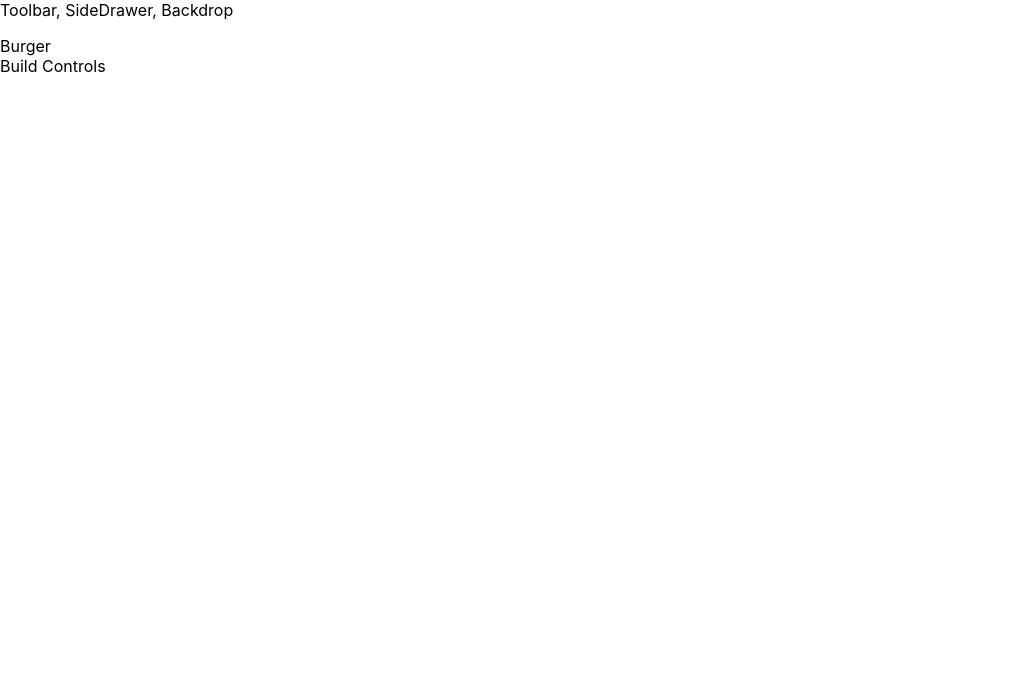
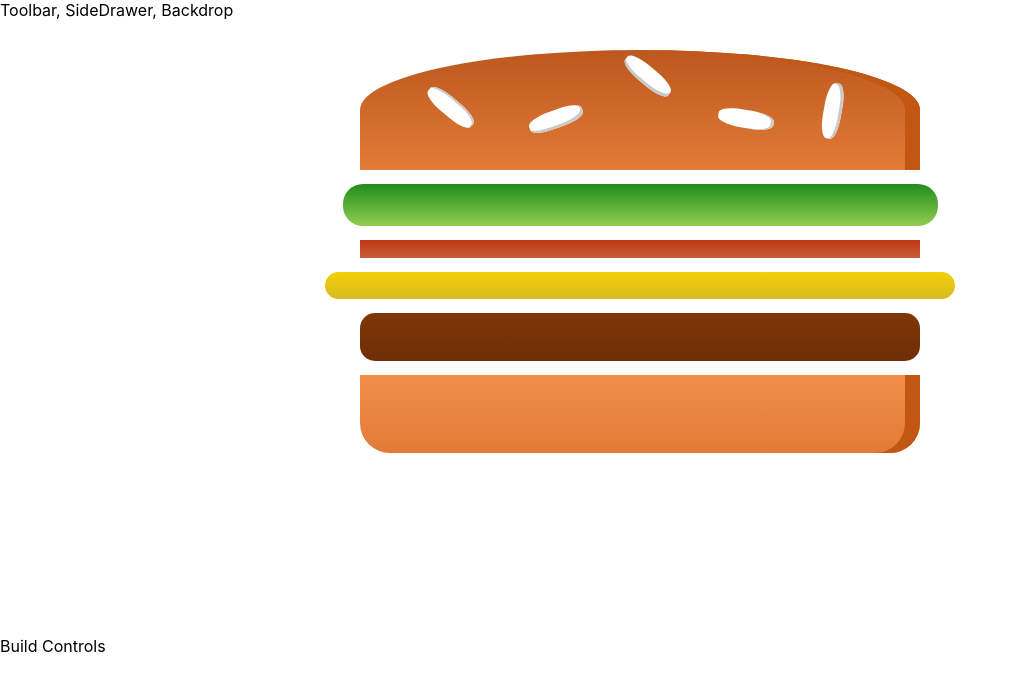
Before and after one commit to mdavid36/udemy-burger, a React (Create React App) app: page / in a window 1280 px wide. Shown: the top 690 px of the page, without its empty margins (0-1017 px from the left). Built offline with nearby package versions, Linux system fonts and the light colour scheme.

Commit message:
added burger ingredients and a static burger

```diff
--- a/src/components/Burger/Burger.js
+++ b/src/components/Burger/Burger.js
@@ -0,0 +1,19 @@
+import React from "react";
+
+import classStyles from "./BurgerIngredient/Burger.module.css";
+import BurgerIngredient from "./BurgerIngredient/BurgerIngredient";
+
+const Burger = (props) => {
+  return (
+    <div className={classStyles.Burger}>
+      <BurgerIngredient type="bread-top" />
+      <BurgerIngredient type="lettuce" />
+      <BurgerIngredient type="bacon" />
+      <BurgerIngredient type="cheese" />
+      <BurgerIngredient type="meat" />
+      <BurgerIngredient type="bread-bottom" />
+    </div>
+  );
+};
+
+export default Burger;
--- /dev/null
+++ b/src/components/Burger/BurgerIngredient/Burger.module.css
@@ -0,0 +1,30 @@
+.Burger {
+  width: 100%;
+  margin: auto;
+  height: 250px;
+  overflow: scroll;
+  text-align: center;
+  font-weight: bold;
+  font-size: 1.2rem;
+}
+
+@media (min-width: 500px) and (min-height: 400px) {
+  .Burger {
+    width: 350px;
+    height: 300px;
+  }
+}
+
+@media (min-width: 500px) and (min-height: 401px) {
+  .Burger {
+    width: 450px;
+    height: 400px;
+  }
+}
+
+@media (min-width: 1000px) and (min-height: 700px) {
+  .Burger {
+    width: 700px;
+    height: 600px;
+  }
+}
--- a/src/components/Burger/BurgerIngredient/BurgerIngredient.js
+++ b/src/components/Burger/BurgerIngredient/BurgerIngredient.js
@@ -23,7 +23,7 @@ class BurgerIngredient extends Component {
       case "meat":
         ingredient = <div className={classStyles.Meat}></div>;
         break;
-      case " cheese":
+      case "cheese":
         ingredient = <div className={classStyles.Cheese}></div>;
         break;
       case "lettuce":
@@ -40,7 +40,7 @@ class BurgerIngredient extends Component {
   }
 }
 
-BurgerBuilder.propTypes = {
+BurgerIngredient.propTypes = {
   type: PropTypes.string.isRequired,
 };
 
--- a/src/containers/BurgerBuilder/BurgerBuilder.js
+++ b/src/containers/BurgerBuilder/BurgerBuilder.js
@@ -1,12 +1,13 @@
 import React, { Component } from "react";
 
 import Shell from "../../hoc/Shell";
+import Burger from "../../components/Burger/Burger";
 
 class BurgerBuilder extends Component {
   render() {
     return (
       <Shell>
-        <div>Burger</div>
+        <Burger />
         <div>Build Controls</div>
       </Shell>
     );
```
